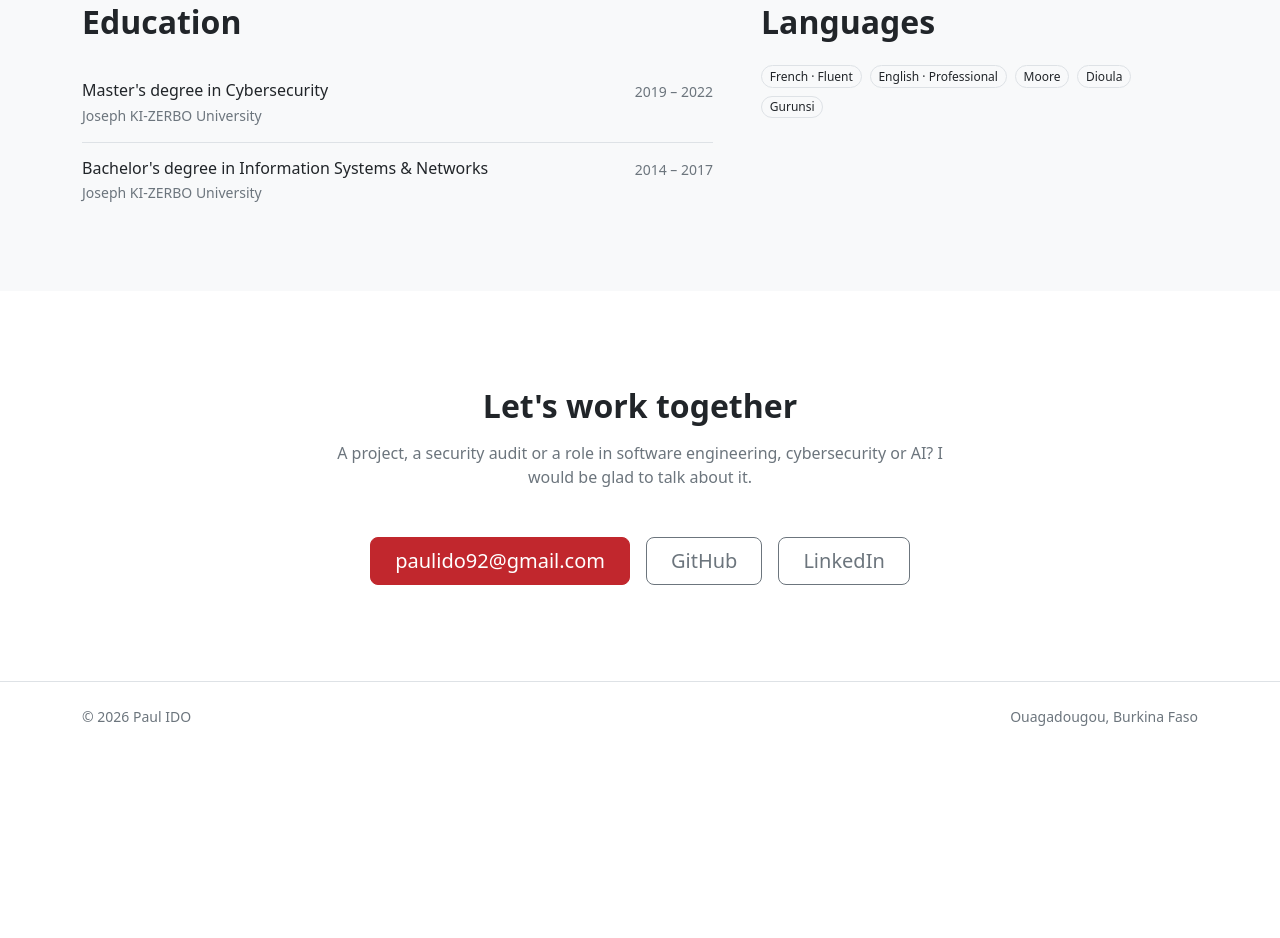
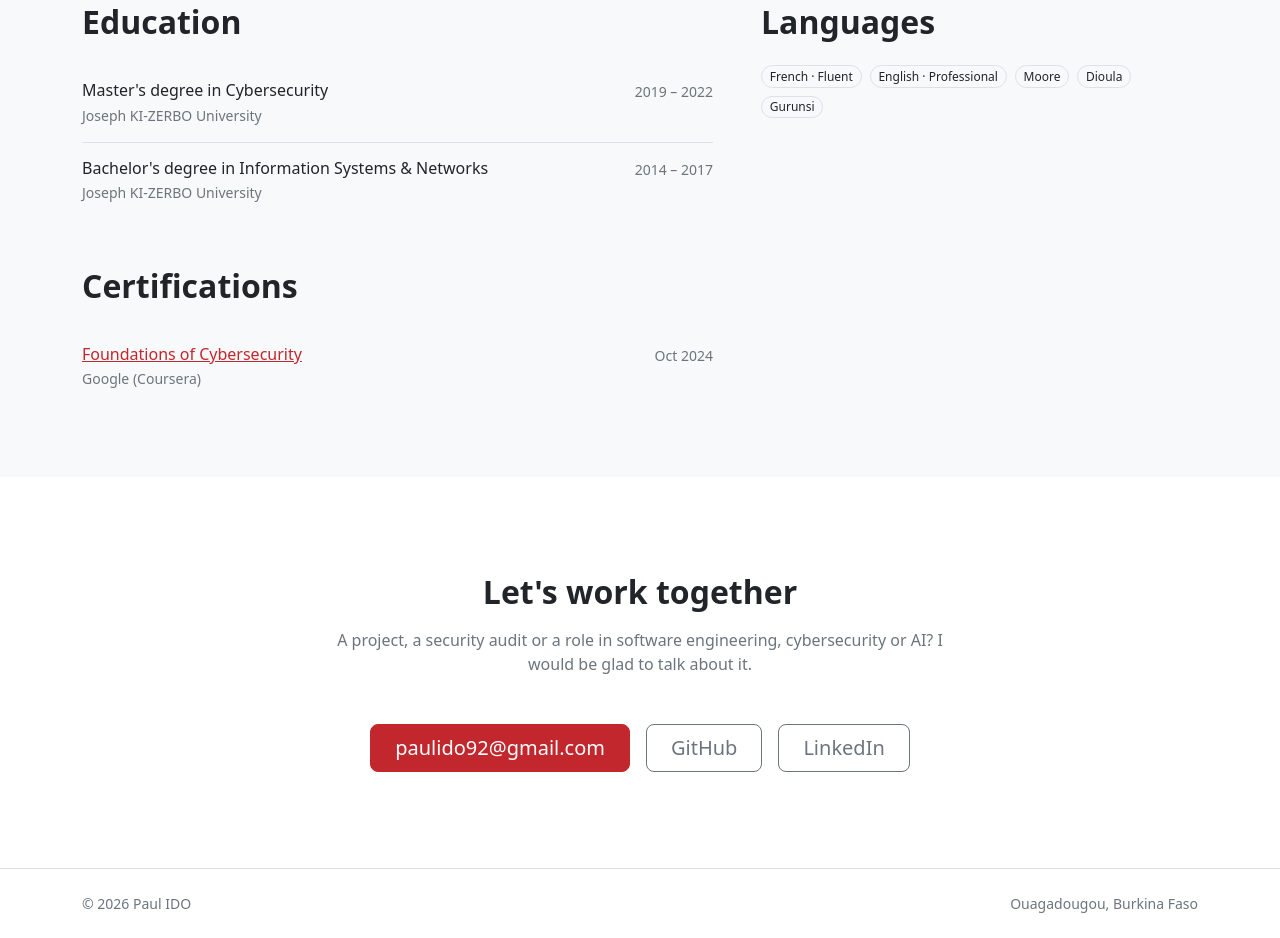
Before and after one commit to paulido/paulido.github.io, a plain HTML site: page index.html in a window 1280 px wide. Shown: the part 3107-4045 px from the top of the page. Before the commit the page ends 3858 px from the top, so only its background shows below. Drawn offline with nearby package versions, Linux system fonts and the light colour scheme.

Commit message:
Add certificates

```diff
--- a/data/resume.json
+++ b/data/resume.json
@@ -65,6 +65,14 @@
       "endDate": "2017"
     }
   ],
+  "certificates": [
+    {
+      "name": "Foundations of Cybersecurity",
+      "date": "2024-10-28",
+      "issuer": "Google (Coursera)",
+      "url": "https://coursera.org/verify/A23G8FAZ219G"
+    }
+  ],
   "skills": [
     { "name": "Backend", "keywords": ["Laravel", "PHP", "Python"] },
     { "name": "Frontend", "keywords": ["Angular", "Vue.js", "JavaScript"] },
--- a/index.html
+++ b/index.html
@@ -127,6 +127,8 @@
             <div class="col-lg-7">
               <h2 class="fw-bold mb-4">Education</h2>
               <ul class="list-group list-group-flush bg-transparent" id="education-list"></ul>
+              <h2 class="fw-bold mt-5 mb-4">Certifications</h2>
+              <ul class="list-group list-group-flush bg-transparent" id="certificate-list"></ul>
             </div>
             <div class="col-lg-5">
               <h2 class="fw-bold mb-4">Languages</h2>
--- a/src/main.js
+++ b/src/main.js
@@ -2,6 +2,7 @@
 import { loadPortfolio } from './data/loader.js';
 import { el, mount } from './ui/dom.js';
 import {
+    renderCertificates,
     renderContact,
     renderEducation,
     renderFocusAreas,
@@ -25,6 +26,7 @@ function render({ resume, site }) {
     mount('experience-list', renderWork(resume.work));
     mount('skill-list', renderSkills(resume.skills));
     mount('education-list', renderEducation(resume.education));
+    mount('certificate-list', renderCertificates(resume.certificates));
     mount('language-list', renderLanguages(resume.languages));
     mount('contact-intro', site.intros.contact);
     mount('contact-links', renderContact(resume.basics));
--- a/src/ui/sections.js
+++ b/src/ui/sections.js
@@ -111,6 +111,35 @@ export function renderEducation(education = []) {
     );
 }
 
+// JSON Resume dates may be partial ("2024", "2024-10"); UTC avoids an
+// off-by-one month when the visitor is west of Greenwich.
+function formatDate(iso) {
+    const [year, month] = iso.split('-').map(Number);
+    if (!month) return String(year);
+
+    return new Date(Date.UTC(year, month - 1)).toLocaleDateString('en-US', {
+        month: 'short',
+        year: 'numeric',
+        timeZone: 'UTC',
+    });
+}
+
+export function renderCertificates(certificates = []) {
+    return certificates.map((certificate) => {
+        const title = certificate.url
+            ? link(certificate.url, 'link-underline-opacity-0 link-underline-opacity-100-hover', certificate.name)
+            : certificate.name;
+
+        return el('li', 'list-group-item bg-transparent px-0 py-3 d-flex flex-column flex-sm-row justify-content-between gap-2', [
+            el('div', '', [
+                el('h3', 'h6 mb-1', title),
+                el('p', 'small text-secondary mb-0', certificate.issuer),
+            ]),
+            el('span', 'small text-secondary text-nowrap', formatDate(certificate.date)),
+        ]);
+    });
+}
+
 export function renderLanguages(languages = []) {
     return languages.map((item) => badge(item.fluency ? `${item.language} · ${item.fluency}` : item.language));
 }
```
Also changed, not shown: 1 other file.
